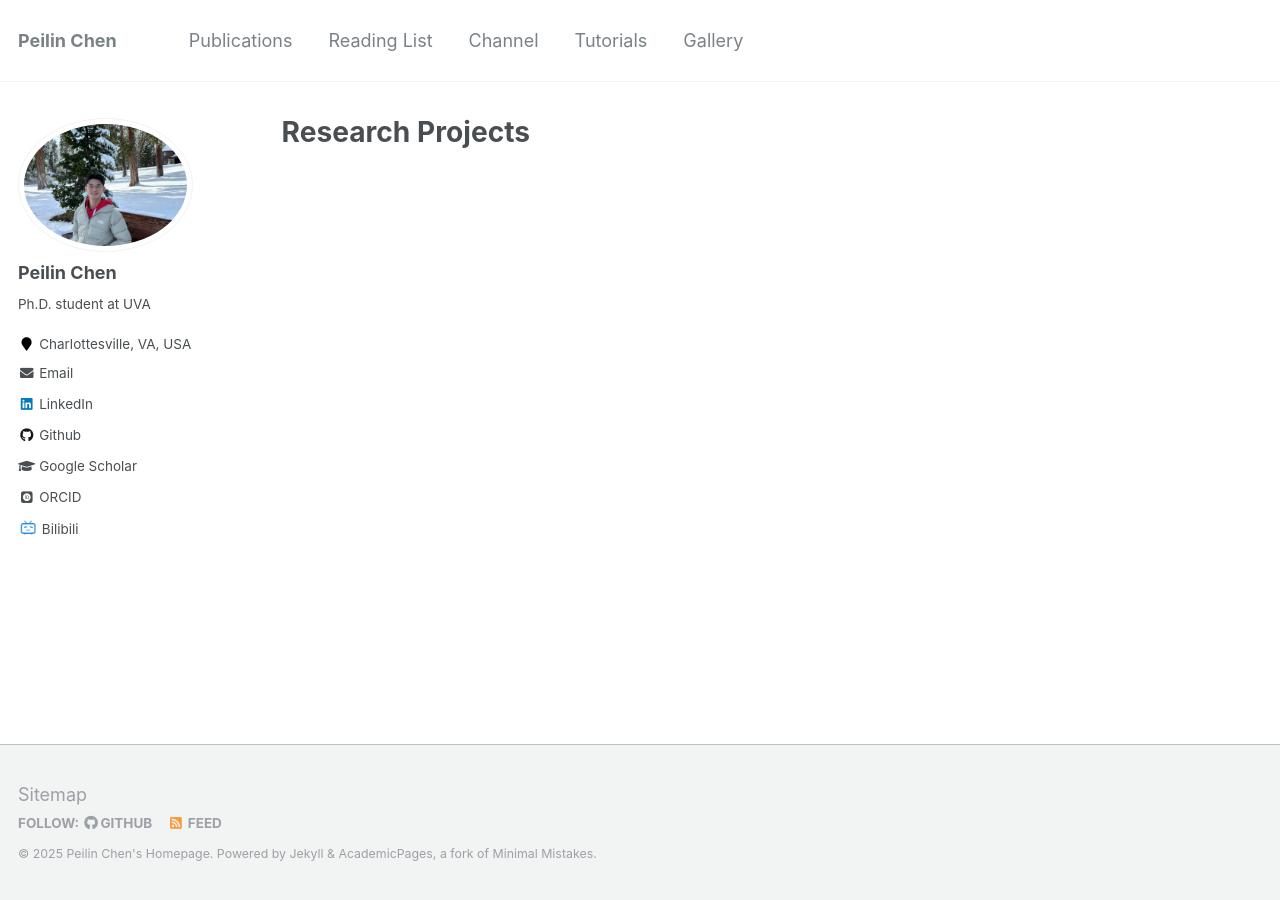
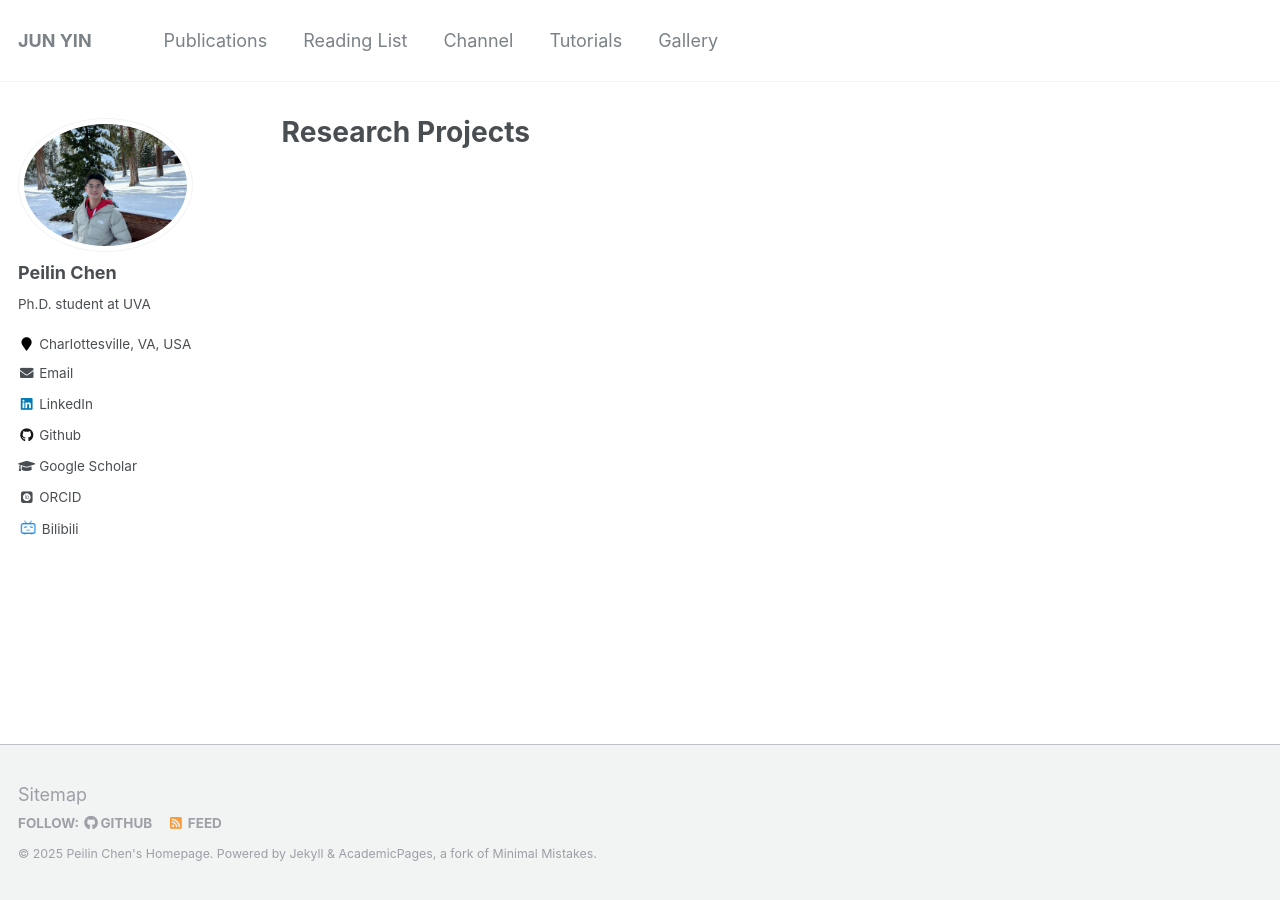
Before and after one commit to AyaseErii/junjerryyin, a Jekyll site: the page built from _pages/research.md, in a window 1280 px wide. Built offline with Jekyll 4.4.1, drawn with Linux system fonts in a browser that asks for light colours; some web fonts are replaced.

Commit message:
Update _config.yml

```diff
--- a/_config.yml
+++ b/_config.yml
@@ -7,7 +7,7 @@
 
 # Site Settings
 locale                   : "en-US"
-title                    : "Peilin Chen"
+title                    : "JUN YIN"
 title_separator          : "-"
 name                     : &name "Peilin Chen's Homepage"
 description              : &description "personal description"
```
